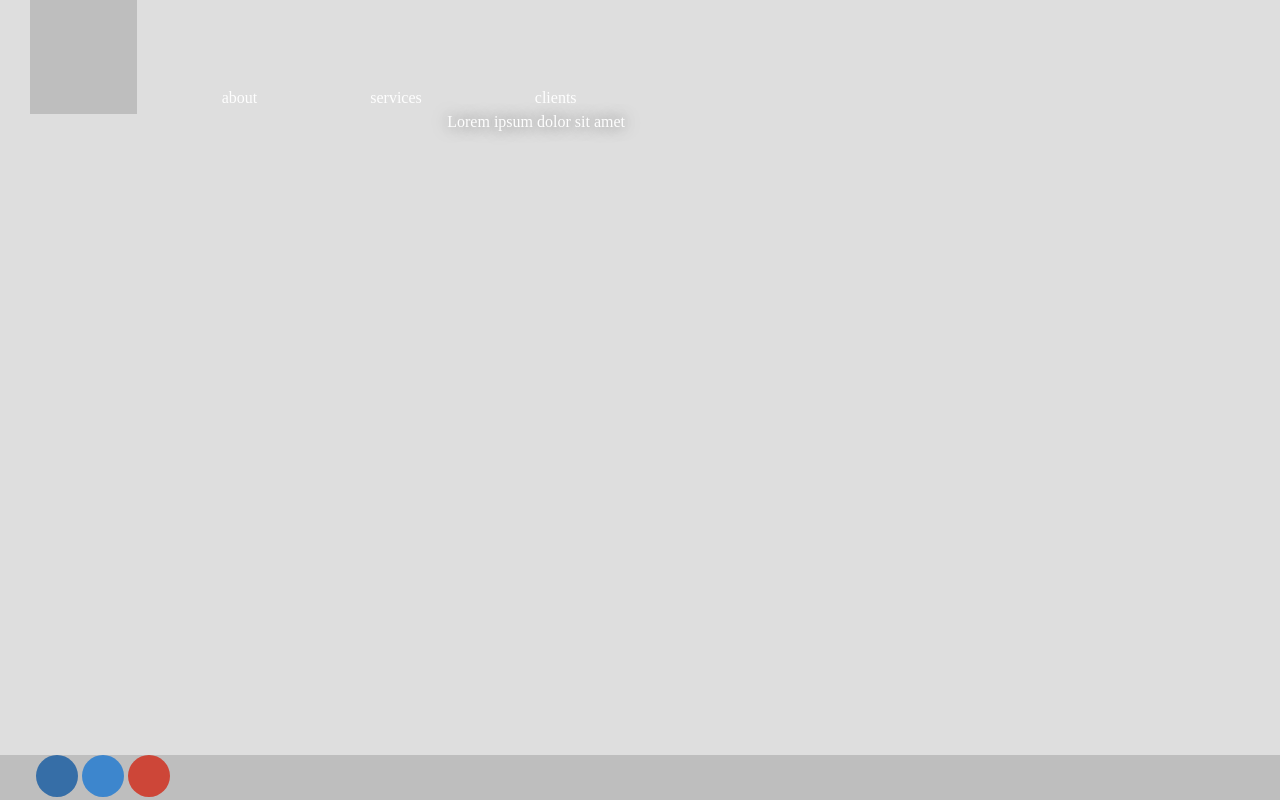
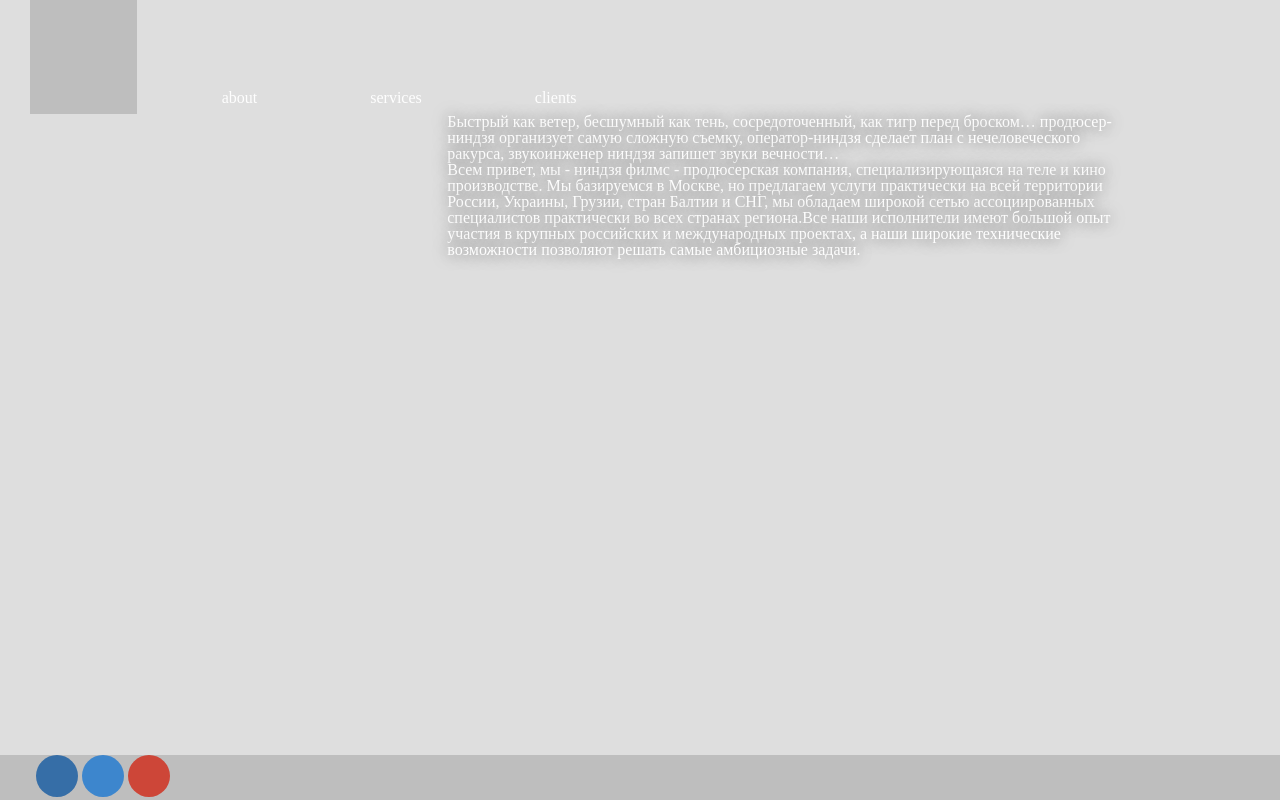
Before and after one commit to yanorlov/ninja, a plain HTML site: page index.html in a window 1280 px wide. Drawn offline with Linux system fonts and the light colour scheme.

Commit message:
add actual text

```diff
--- a/index.html
+++ b/index.html
@@ -19,7 +19,16 @@
         </header>
         <main>
             <p>
-                Lorem ipsum dolor sit amet
+                Быстрый как ветер, бесшумный как тень, сосредоточенный, как тигр перед броском…
+                продюсер-ниндзя организует самую сложную съемку, оператор-ниндзя сделает план с нечеловеческого ракурса,
+                звукоинженер ниндзя запишет звуки вечности…
+            </p>
+            <p>
+                Всем привет, мы - ниндзя филмс - продюсерская компания, специализирующаяся на теле и кино производстве.
+                Мы базируемся в Москве, но предлагаем услуги практически на всей территории России, Украины, Грузии,
+                стран Балтии и СНГ, мы обладаем широкой сетью ассоциированных специалистов практически во всех странах
+                региона.Все наши исполнители имеют большой опыт участия в крупных российских и международных проектах,
+                а наши широкие технические возможности позволяют решать самые амбициозные задачи.
             </p>
         </main>
         <footer>
```
